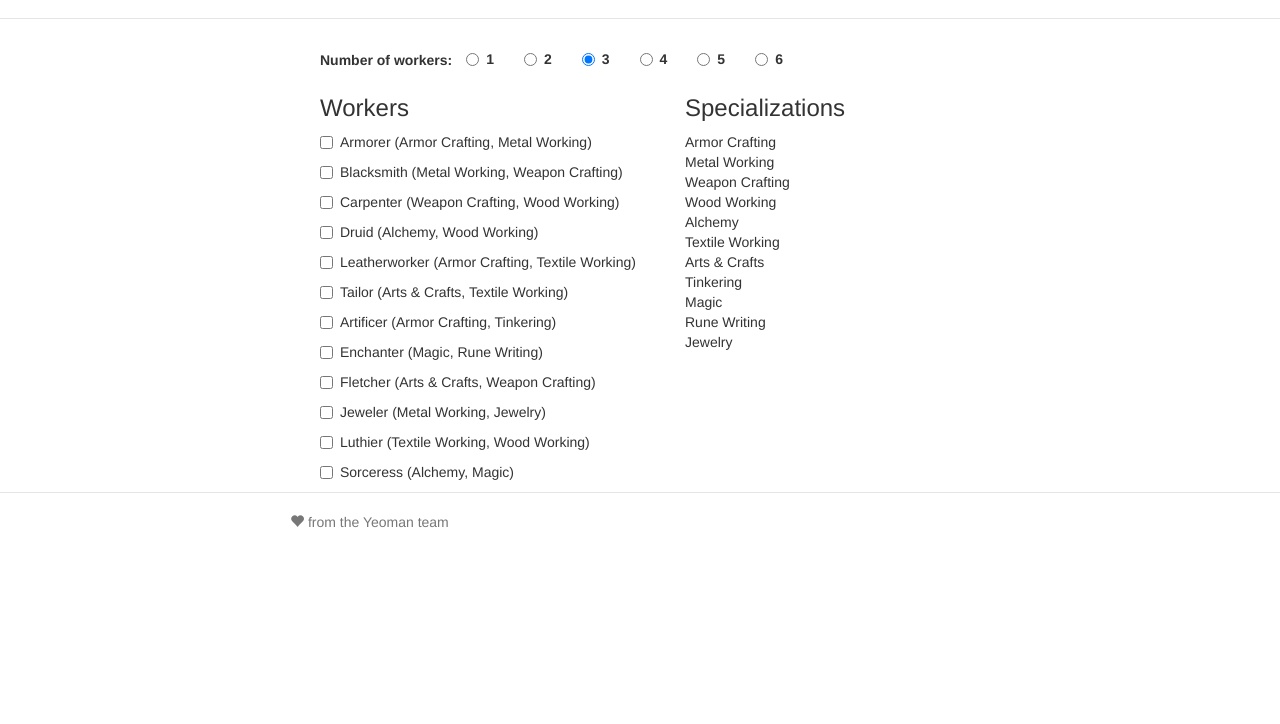
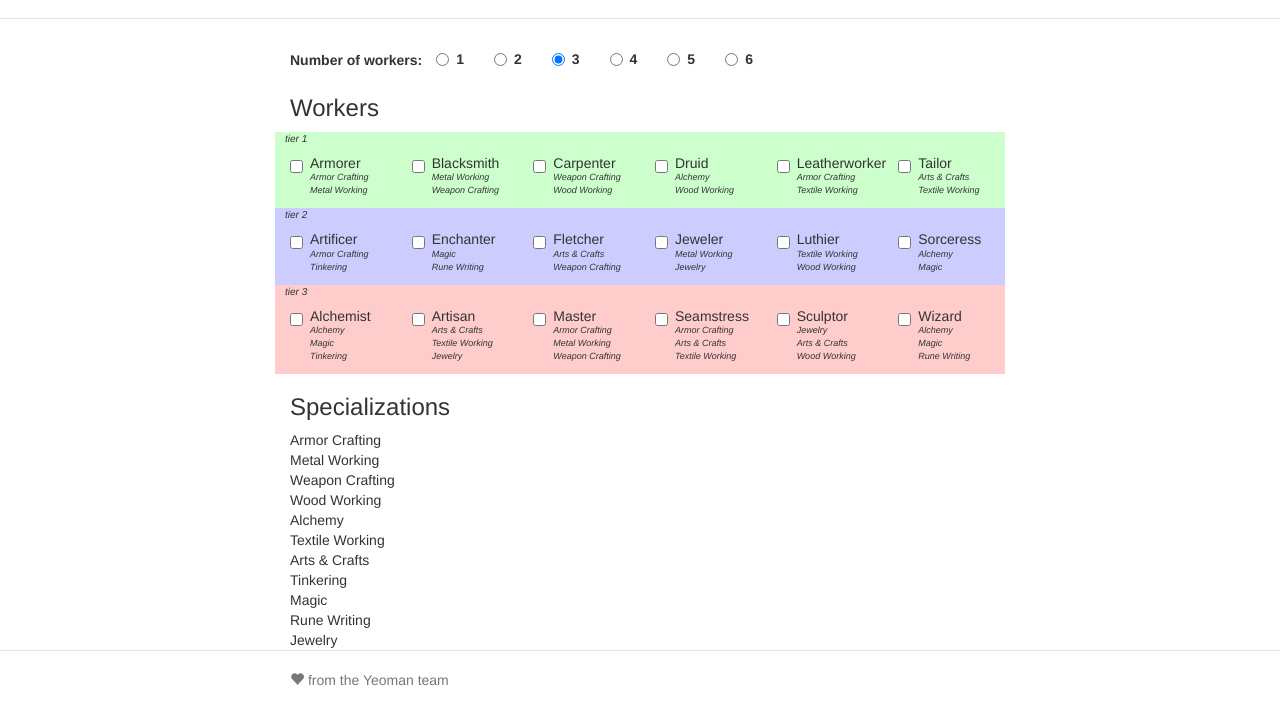
Before and after one commit to uzilan/shopheroeshelper, a website: page app/index.html in a window 1280 px wide. Shown: the part 54-778 px from the top of the page. Drawn offline with nearby package versions, Linux system fonts and the light colour scheme; some packages are replaced by stand-ins of ours; files that its build step writes are made by us from their sources.

Commit message:
Made workers show in horizontal tiers

```diff
--- a/app/index.html
+++ b/app/index.html
@@ -14,6 +14,7 @@
     <!-- build:css(.tmp) styles/main.css -->
     <link rel="stylesheet" href="styles/main.css">
     <link rel="stylesheet" href="styles/worker.css">
+    <link rel="stylesheet" href="styles/workerTemplate.css">
     <!-- endbuild -->
   </head>
   <body ng-app="shopheroesApp">
@@ -94,6 +95,7 @@
         <script src="scripts/services/workerservice.js"></script>
         <script src="scripts/services/workerconstants.js"></script>
         <script src="scripts/services/workerstructure.js"></script>
+        <script src="scripts/directives/worker.js"></script>
         <!-- endbuild -->
 </body>
 </html>
--- a/app/scripts/controllers/worker.js
+++ b/app/scripts/controllers/worker.js
@@ -12,21 +12,23 @@ angular.module('shopheroesApp')
 
     $scope.workerConstants = workerConstants;
     $scope.workerStructure = workerStructure;
+    $scope.tier1Workers = _.filter(workerStructure.workers, {'tier': 1});
+    $scope.tier2Workers = _.filter(workerStructure.workers, {'tier': 2});
+    $scope.tier3Workers = _.filter(workerStructure.workers, {'tier': 3});
     $scope.numberOfWorkers = 3;
-    $scope.workers = [];
-    $scope.getWorkerSpecializations = function (worker) {
-      return _.chain(worker.specializations)
-        .map('name')
-        .join(', ')
-        .value();
-    };
+    $scope.workersTier1 = new Array(6);
+    $scope.workersTier2 = new Array(6);
+    $scope.workersTier3 = new Array(6);
+
     // find out if a given specialization is among the ones that the selected workers have
     $scope.isSpecSelected = function (specialization) {
+
+      var workers = _.concat($scope.workersTier1, $scope.workersTier2, $scope.workersTier3);
 
       // take the list of all workers: {name: 'Armorer',tier: 1,specializations: [spec.armor, spec.metal]}...
       return _.chain(workerStructure.workers)
         // zip it with the list of selected workers: [[{name: 'Armorer'...}, false], [{name: 'Blacksmith'...}, true]...]
-        .zip($scope.workers)
+        .zip(workers)
         // filter it so that only the selected workers are left: [[{name: 'Blacksmith'...}, true]...]
         .filter(function (pair) {
           return pair[1]; // that is, if the second element in the array (which indicates selection) exists and is true
@@ -40,5 +42,5 @@ angular.module('shopheroesApp')
         // voila! (oh, and when chaining, lodash wants us to call the value() function at the end)
         .value();
 
-    }
+    };
   }]);
--- /dev/null
+++ b/app/scripts/directives/worker.js
@@ -0,0 +1,18 @@
+'use strict';
+
+/**
+ * @ngdoc directive
+ * @name shopheroesApp.directive:worker
+ * @description
+ * # worker
+ */
+angular.module('shopheroesApp')
+  .controller('workerDirectiveController', function() {
+
+  })
+  .directive('worker', function () {
+    return {
+      restrict: 'E',
+      templateUrl: 'views/workerTemplate.html'
+    };
+  });
--- a/app/scripts/services/workerstructure.js
+++ b/app/scripts/services/workerstructure.js
@@ -94,6 +94,36 @@ angular.module('shopheroesApp')
         name: 'Sorceress',
         tier: 2,
         specializations: [spec.alchemy, spec.magic]
+      },
+      {
+        name: 'Alchemist',
+        tier: 3,
+        specializations: [spec.alchemy, spec.magic, spec.tinkering]
+      },
+      {
+        name: 'Artisan',
+        tier: 3,
+        specializations: [spec.arts, spec.textile, spec.jewelry]
+      },
+      {
+        name: 'Master',
+        tier: 3,
+        specializations: [spec.armor, spec.metal, spec.weapon]
+      },
+      {
+        name: 'Seamstress',
+        tier: 3,
+        specializations: [spec.armor, spec.arts, spec.textile]
+      },
+      {
+        name: 'Sculptor',
+        tier: 3,
+        specializations: [spec.jewelry, spec.arts, spec.wood]
+      },
+      {
+        name: 'Wizard',
+        tier: 3,
+        specializations: [spec.alchemy, spec.magic, spec.rune]
       }
     ];
 
--- a/app/styles/worker.css
+++ b/app/styles/worker.css
@@ -6,3 +6,21 @@
 .spec-selected {
   background-color: #00A000;
 }
+
+.worker-checkbox {
+  padding: 0px;
+}
+.tier-title{
+  font-size: x-small;
+  padding-left: 10px;
+}
+
+.tier1 {
+  background-color: #ccffcc;
+}
+.tier2 {
+  background-color: #ccccff;
+}
+.tier3 {
+  background-color: #ffcccc;
+}
--- /dev/null
+++ b/app/styles/workerTemplate.css
@@ -0,0 +1,14 @@
+#workerTemplate h5 {
+  margin: 0px;
+}
+
+#workerTemplate i {
+  font-size: xx-small;
+}
+
+#workerTemplate ul
+{
+  list-style-type: none;
+  margin: 0px;
+  padding: 0px;
+}
--- a/app/views/worker.html
+++ b/app/views/worker.html
@@ -1,6 +1,3 @@
-<div class="container">
-
-  <div class="container">
 <div class="row">
   <div class="col-md-12">
     <label for="numberOfWorkers">Number of workers:</label>
@@ -14,18 +11,61 @@
 </div>
 
 <div class="row">
-      <div class="col-md-6">
+  <div class="col-md-12">
     <h3>Workers</h3>
-        <div ng-repeat="worker in workerStructure.workers track by $index">
-          <div class="checkbox">
+  </div>
+</div>
+
+<div class="row tier1 tier-title">
+  <i>tier 1</i>
+</div>
+
+<div class="row tier1">
+  <div ng-repeat="worker in tier1Workers track by $index"
+       class="col-md-2">
+    <div class="checkbox worker-checkbox">
       <label>
-              <input type="checkbox" name="worker{{$index}}" ng-model="$parent.workers[$index]" ng-value="$index"/>
-              {{worker.name}}
-              <span> ({{getWorkerSpecializations(worker)}})</span>
+        <input type="checkbox" name="worker{{$index}}" ng-model="$parent.workersTier1[$index]" ng-value="$index"/>
+        <x-worker></x-worker>
       </label>
     </div>
   </div>
 </div>
+
+<div class="row tier2 tier-title">
+  <i>tier 2</i>
+</div>
+
+<div class="row tier2">
+  <div ng-repeat="worker in tier2Workers track by $index"
+       class="col-md-2">
+    <div class="checkbox worker-checkbox">
+      <label>
+        <input type="checkbox" name="worker{{$index}}" ng-model="$parent.workersTier2[$index]" ng-value="$index"/>
+        <x-worker></x-worker>
+      </label>
+    </div>
+  </div>
+</div>
+
+<div class="row tier3 tier-title">
+  <i>tier 3</i>
+</div>
+
+<div class="row tier3">
+  <div ng-repeat="worker in tier3Workers track by $index"
+       class="col-md-2">
+    <div class="checkbox worker-checkbox">
+      <label>
+        <input type="checkbox" name="worker{{$index}}" ng-model="$parent.workersTier3[$index]" ng-value="$index"/>
+        <x-worker></x-worker>
+      </label>
+    </div>
+  </div>
+</div>
+
+
+<div class="row">
   <div class="col-md-6">
     <h3>Specializations</h3>
     <div ng-repeat="spec in workerStructure.specializations track by $index">
@@ -35,5 +75,3 @@
     </div>
   </div>
 </div>
-  </div>
-</div>
--- /dev/null
+++ b/app/views/workerTemplate.html
@@ -0,0 +1,10 @@
+<div id="workerTemplate">
+  <h5>{{worker.name}}</h5>
+  <i>
+    <ul>
+      <li ng-repeat="spec in worker.specializations">
+        {{spec.name}}
+      </li>
+    </ul>
+  </i>
+</div>
```
Also changed, not shown: test/spec/directives/worker.js (added, +20 -0 lines). Lines whose indentation alone changed are shown as unchanged.
